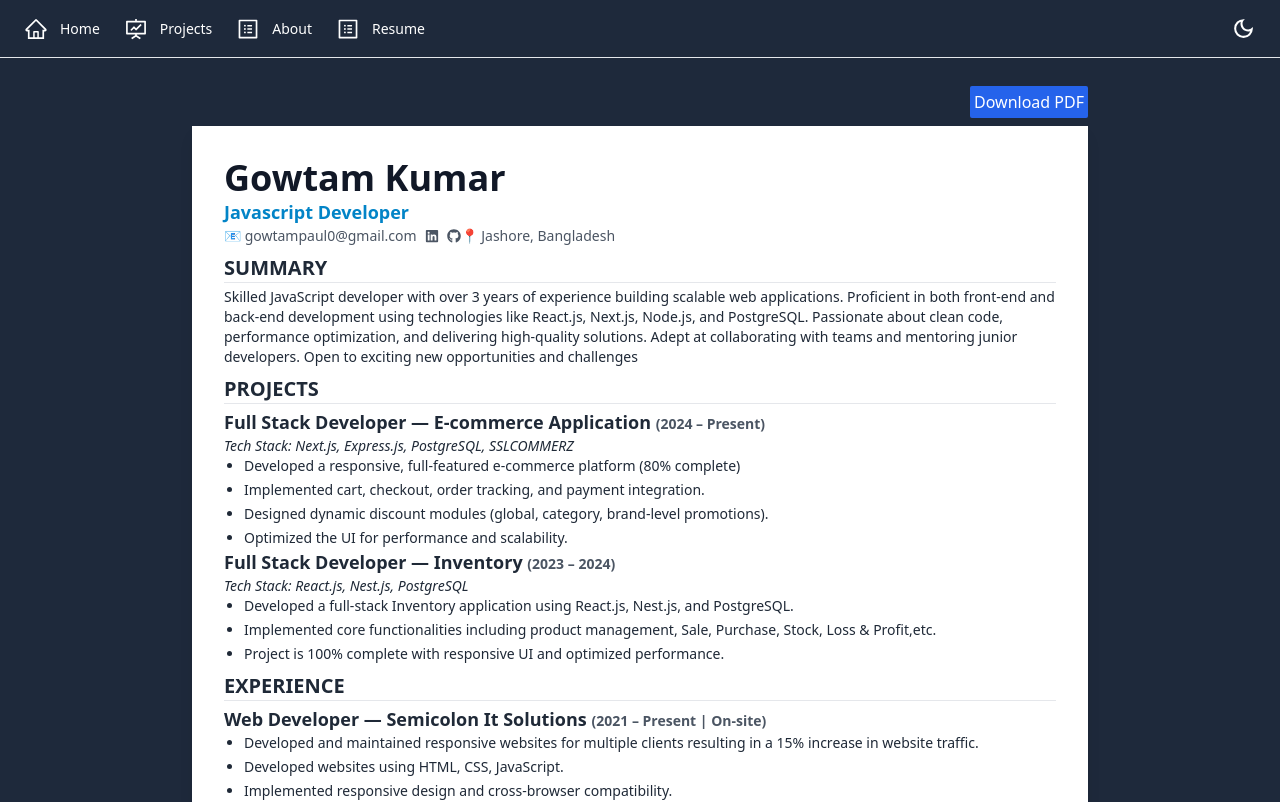
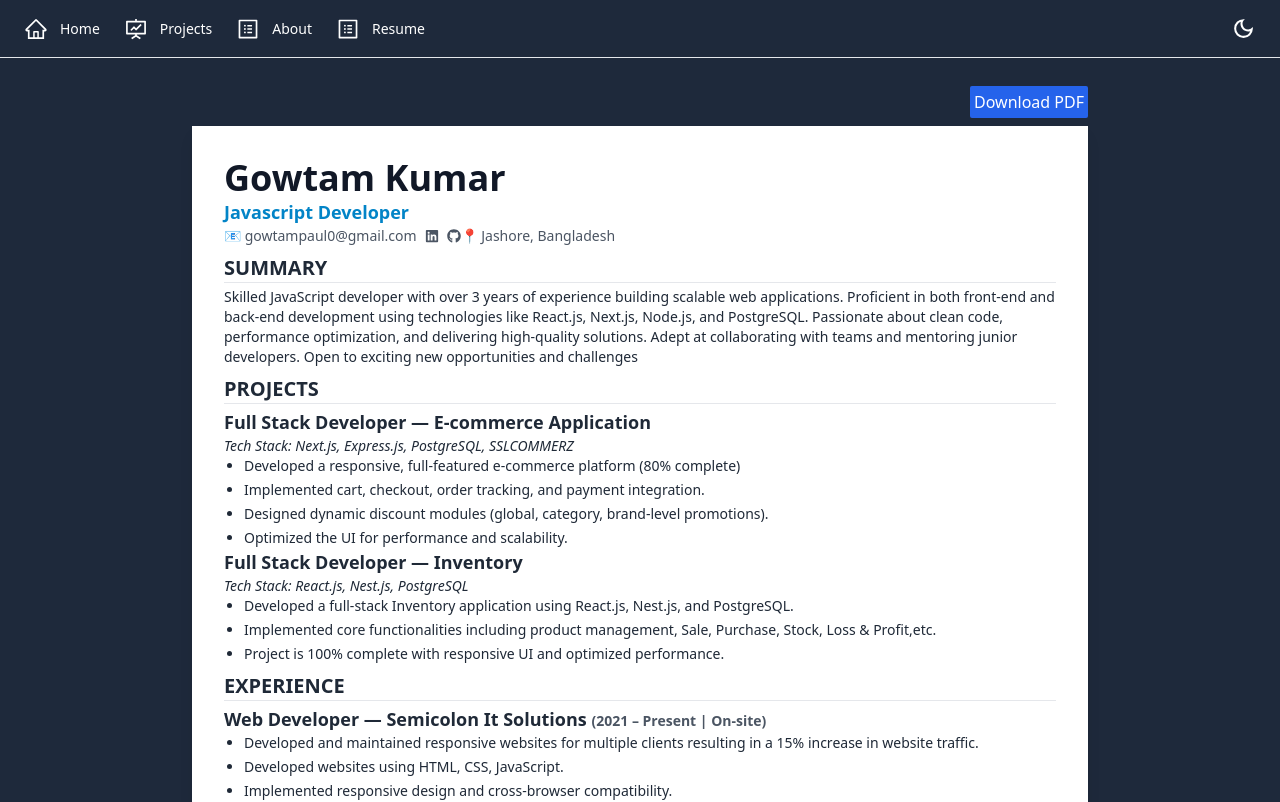
Before and after one commit to gowtamkumar/my-portfolio, a Next.js app: page /resume in a window 1280 px wide. Shown: the top 802 px of the page. Built offline with nearby package versions, Linux system fonts and the light colour scheme.

Commit message:
resume project setion udpate

```diff
--- a/components/resume/Projects.tsx
+++ b/components/resume/Projects.tsx
@@ -6,7 +6,7 @@ export default function ProjectsSection() {
       <div>
         <h3 className="font-semibold text-lg">
           Full Stack Developer — E-commerce Application{" "}
-          <small className="text-sm text-gray-600">(2024 – Present)</small>
+          {/* <small className="text-sm text-gray-600">(2024 – Present)</small> */}
         </h3>
         <address className="text-sm">
           Tech Stack: Next.js, Express.js, PostgreSQL, SSLCOMMERZ
@@ -30,7 +30,7 @@ export default function ProjectsSection() {
       <div>
         <h3 className="font-semibold text-lg">
           Full Stack Developer — Inventory{" "}
-          <small className="text-sm text-gray-600">(2023 – 2024)</small>
+          {/* <small className="text-sm text-gray-600">(2023 – 2024)</small> */}
         </h3>
         <address className="text-sm">
           Tech Stack: React.js, Nest.js, PostgreSQL
```
